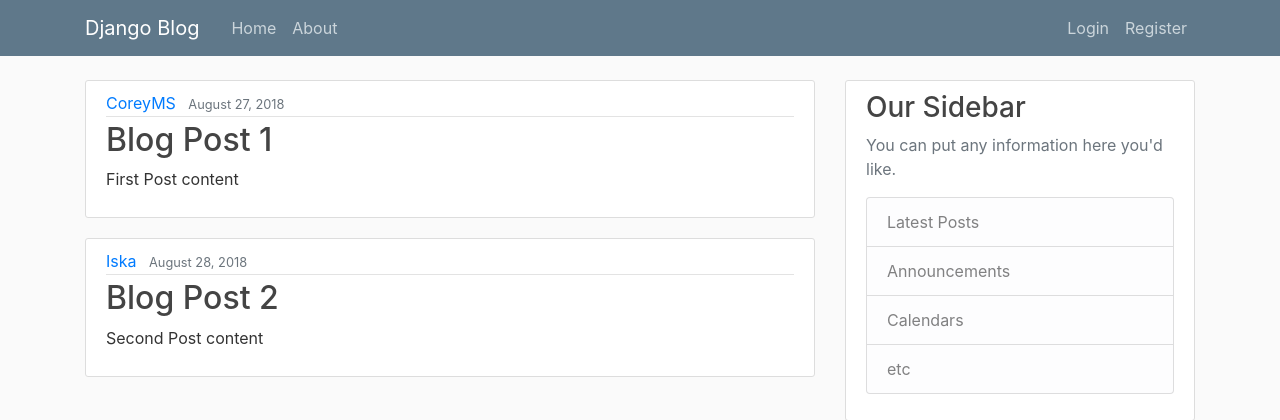
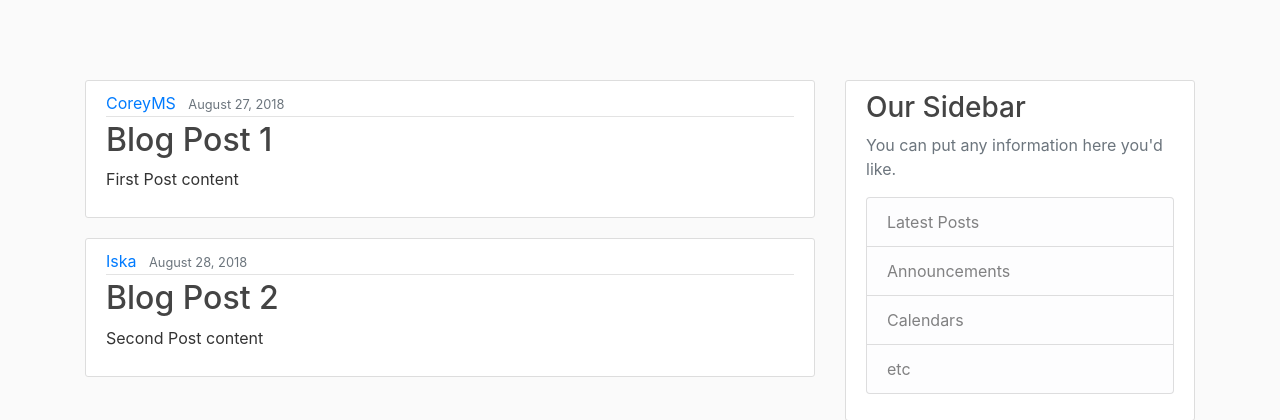
Before and after one commit to IskandarNabiev/PortfolioApp, a Django app: page / in a window 1280 px wide. Shown: the top 420 px of the page. Run offline with Django 3.2, Linux system fonts and the light colour scheme; some libraries are stand-ins or nearby versions.

Commit message:
Template Error

```diff
--- a/blog/templates/blog/base.html
+++ b/blog/templates/blog/base.html
@@ -16,27 +16,7 @@
     {% endif %}
 </head>
 <body>
-<header class="site-header">
-  <nav class="navbar navbar-expand-md navbar-dark bg-steel fixed-top">
-    <div class="container">
-      <a class="navbar-brand mr-4" href="{% url 'blog-home' %}">Django Blog</a>
-      <button class="navbar-toggler" type="button" data-toggle="collapse" data-target="#navbarToggle" aria-controls="navbarToggle" aria-expanded="false" aria-label="Toggle navigation">
-      <span class="navbar-toggler-icon"></span>
-      </button>
-      <div class="collapse navbar-collapse" id="navbarToggle">
-        <div class="navbar-nav mr-auto">
-          <a class="nav-item nav-link" href="{% url 'blog-home' %}">Home</a>
-          <a class="nav-item nav-link" href="{% url 'blog-about' %}">About</a>
-        </div>
-        <!-- Navbar Right Side -->
-        <div class="navbar-nav">
-          <a class="nav-item nav-link" href="#">Login</a>
-          <a class="nav-item nav-link" href="#">Register</a>
-        </div>
-      </div>
-    </div>
-  </nav>
-</header>
+
 
 
 
```
Also changed, not shown: 1 other file.
